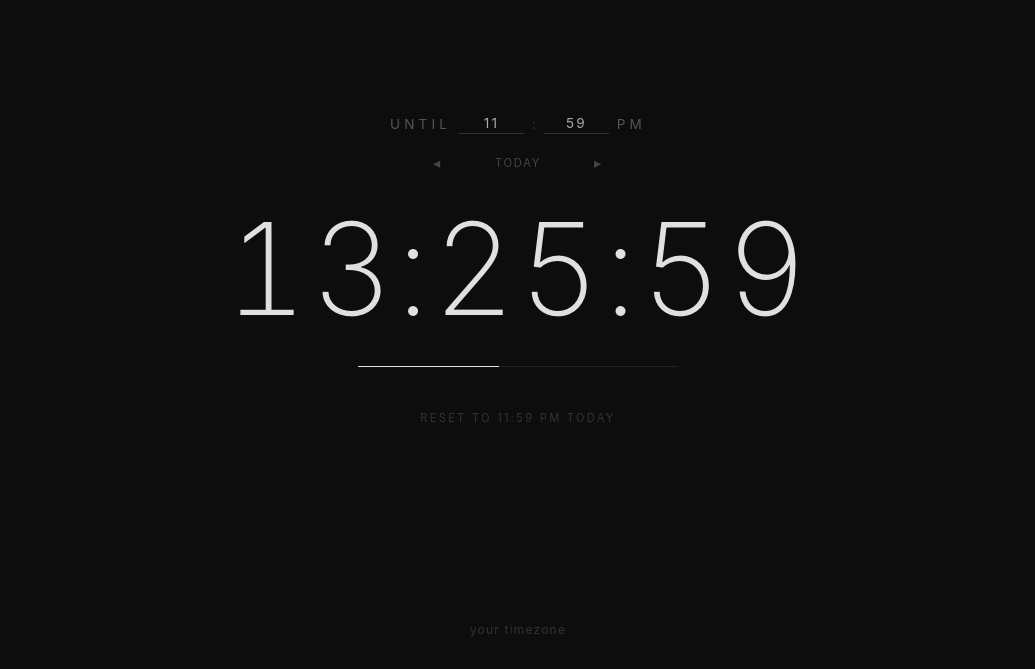
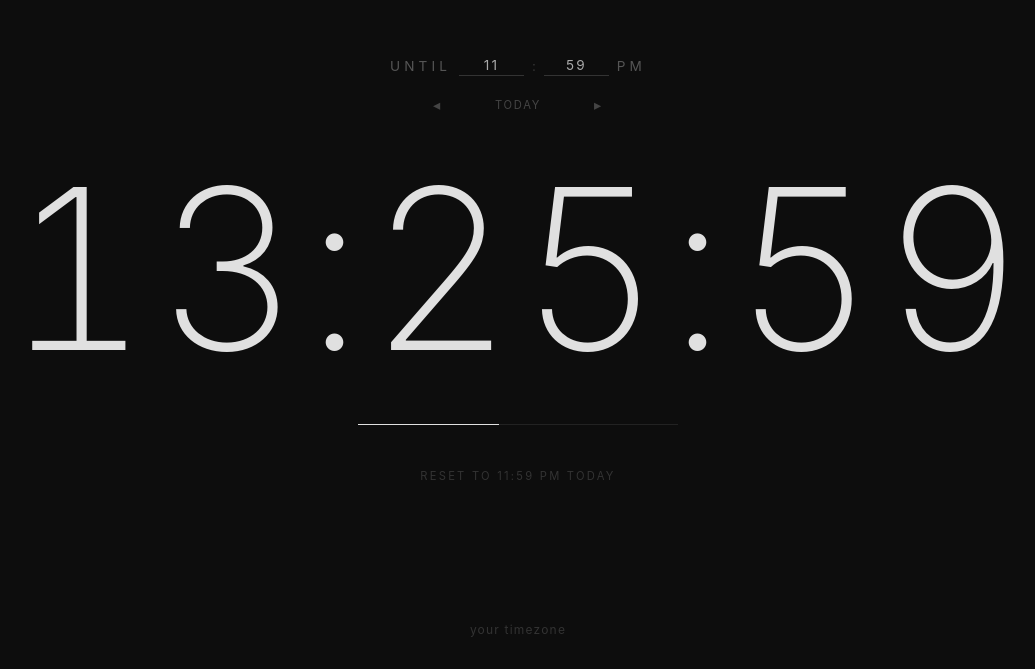
Before and after one commit to soumendrak/dayleft, a plain HTML site: page index.html in a window 1280 px wide. Shown: the part 131-800 px from the top of the page, without its empty margins (122-1157 px from the left). Drawn offline with Linux system fonts and the light colour scheme.

Commit message:
Larger countdown timer font

```diff
--- a/index.html
+++ b/index.html
@@ -21,7 +21,7 @@
     }
     body.overtime { background: #1a0a0a; }
     .timer {
-      font-size: clamp(3rem, 12vw, 8rem);
+      font-size: clamp(4rem, 18vw, 14rem);
       font-weight: 200;
       letter-spacing: 0.02em;
       font-variant-numeric: tabular-nums;
```
